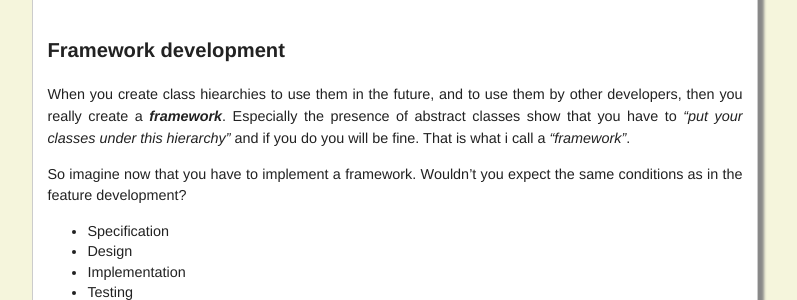
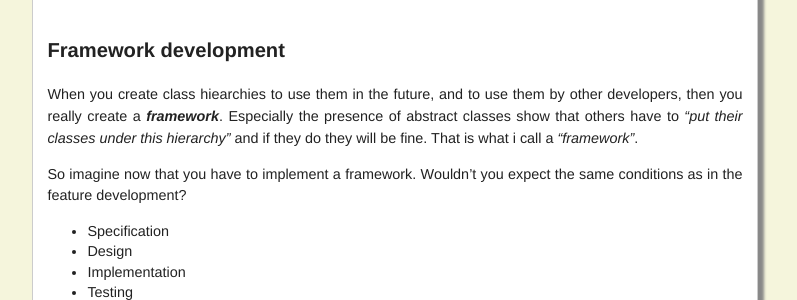
Before and after one commit to woj-tek/petozoltan.github.io, a Jekyll site: the page built from _posts/2016-06-19-what-is-the-problem-with-inheritance.md, in a window 1280 px wide. Shown: the part 587-887 px from the top of the page, without its empty margins (245-1042 px from the left). Built offline with Jekyll 4.4.1, drawn with Linux system fonts in a browser that asks for light colours.

Commit message:
Minor phrasing

```diff
--- a/_posts/2016-06-19-what-is-the-problem-with-inheritance.md
+++ b/_posts/2016-06-19-what-is-the-problem-with-inheritance.md
@@ -21,7 +21,7 @@ Usually these steps happen in a serious software company.
 
 ### Framework development
 
-When you create class hiearchies to use them in the future, and to use them by other developers, then you really create a ***framework***. Especially the presence of abstract classes show that you have to *"put your classes under this hierarchy"* and if you do you will be fine. That is what i call a *"framework"*.
+When you create class hiearchies to use them in the future, and to use them by other developers, then you really create a ***framework***. Especially the presence of abstract classes show that others have to *"put their classes under this hierarchy"* and if they do they will be fine. That is what i call a *"framework"*.
 
 So imagine now that you have to implement a framework. Wouldn't you expect the same conditions as in the feature development?
 
```
